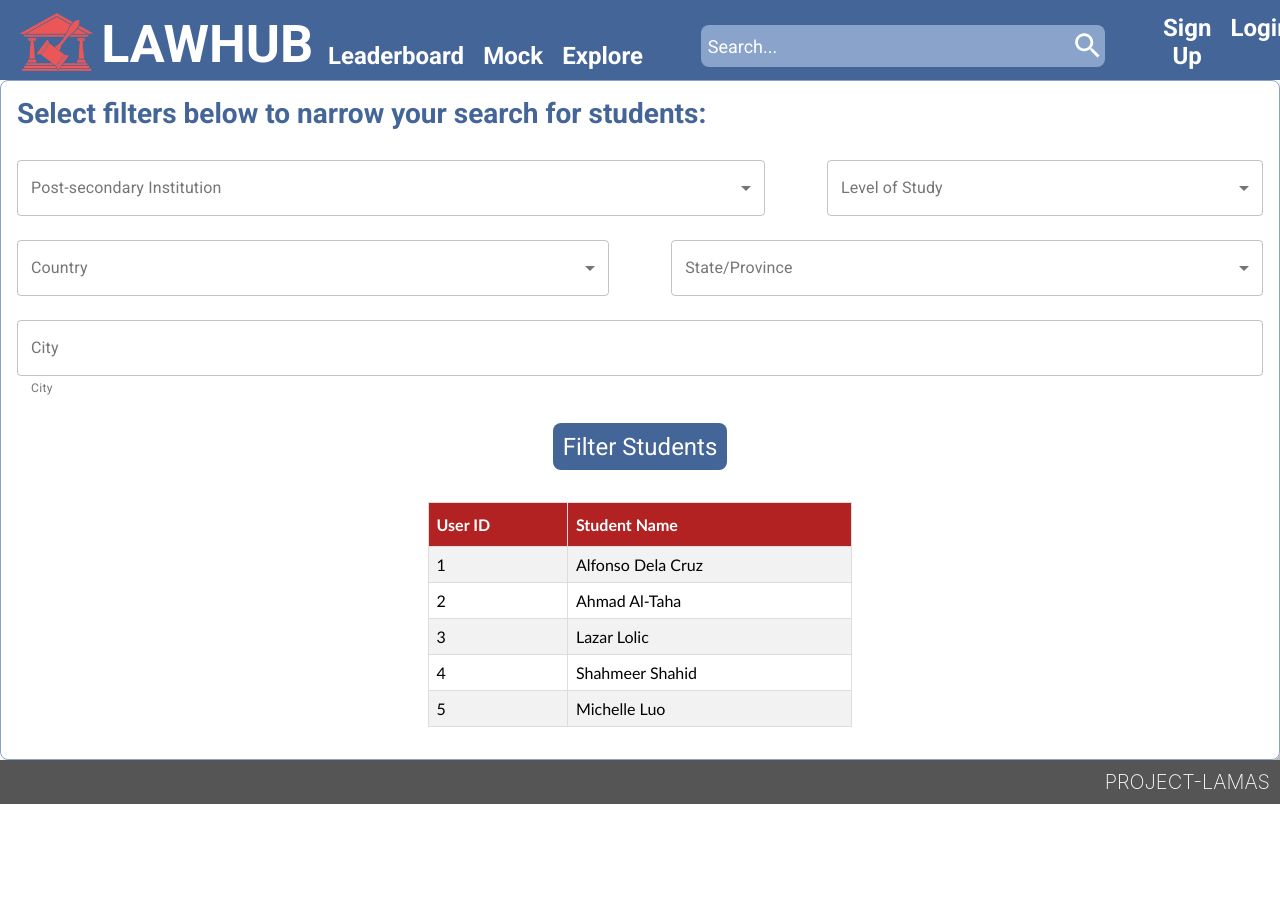
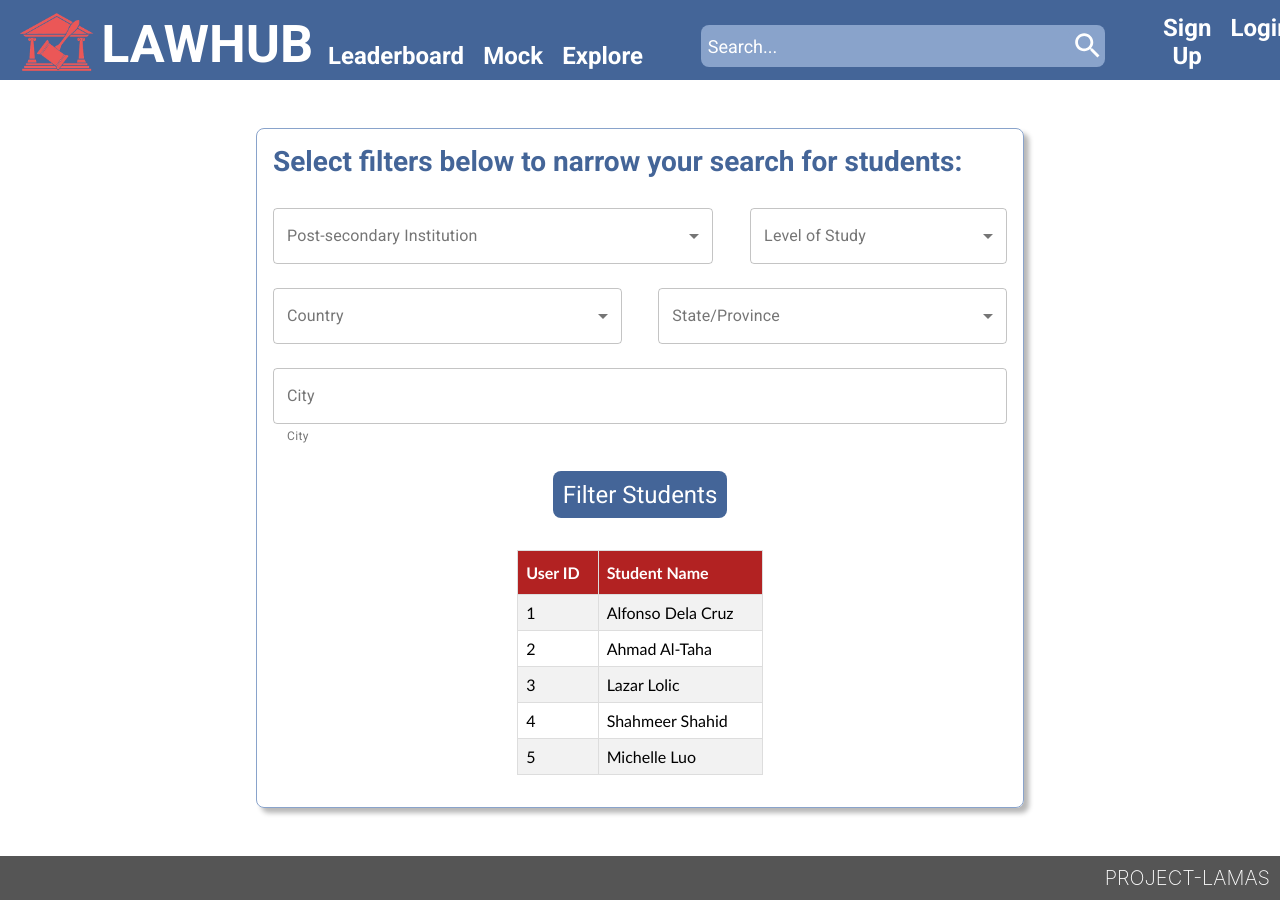
Before and after one commit to llolic/LawHub, a React (Create React App) app in the folder presentation/: page /studentFilter in a window 1280 px wide. Before the commit the page ends 804 px from the top, so only its background shows below. Built offline with nearby package versions, Linux system fonts and the light colour scheme.

Commit message:
[LAM-59] Update studentfilter.css to style studentfilter_container, not studentprofile_container

```diff
--- a/presentation/src/Styles/studentfilter.css
+++ b/presentation/src/Styles/studentfilter.css
@@ -1,4 +1,4 @@
-.studentprofile_container {
+.studentfilter_container {
     padding-top: 3em;
     padding-bottom: 3em;
     position: relative;
```
